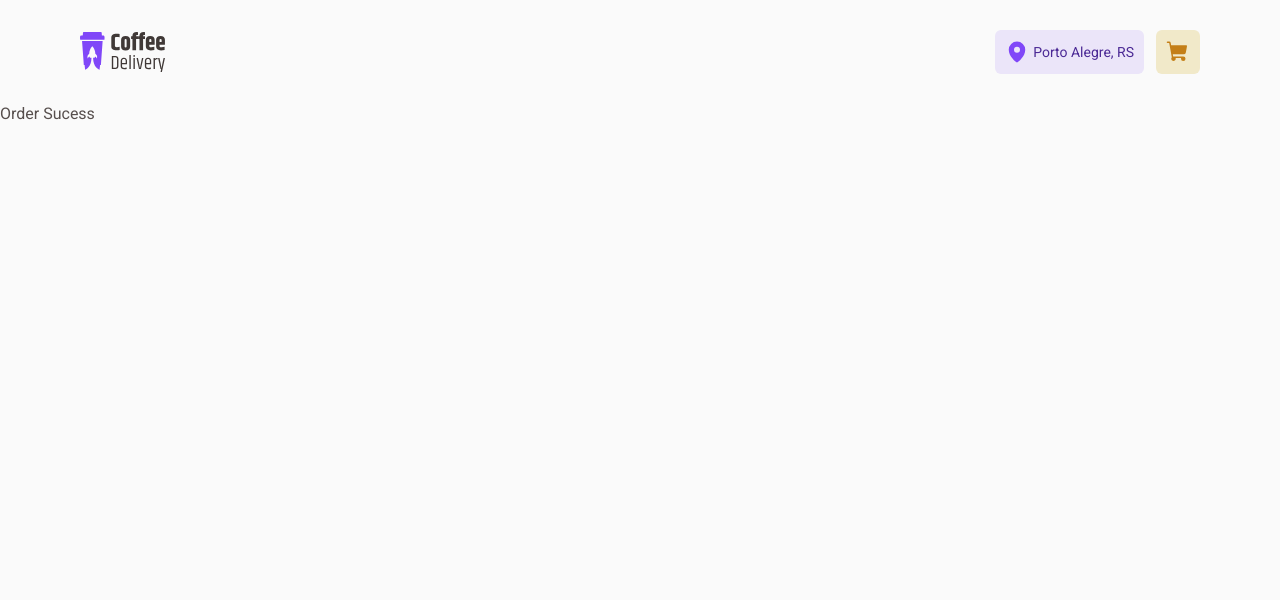
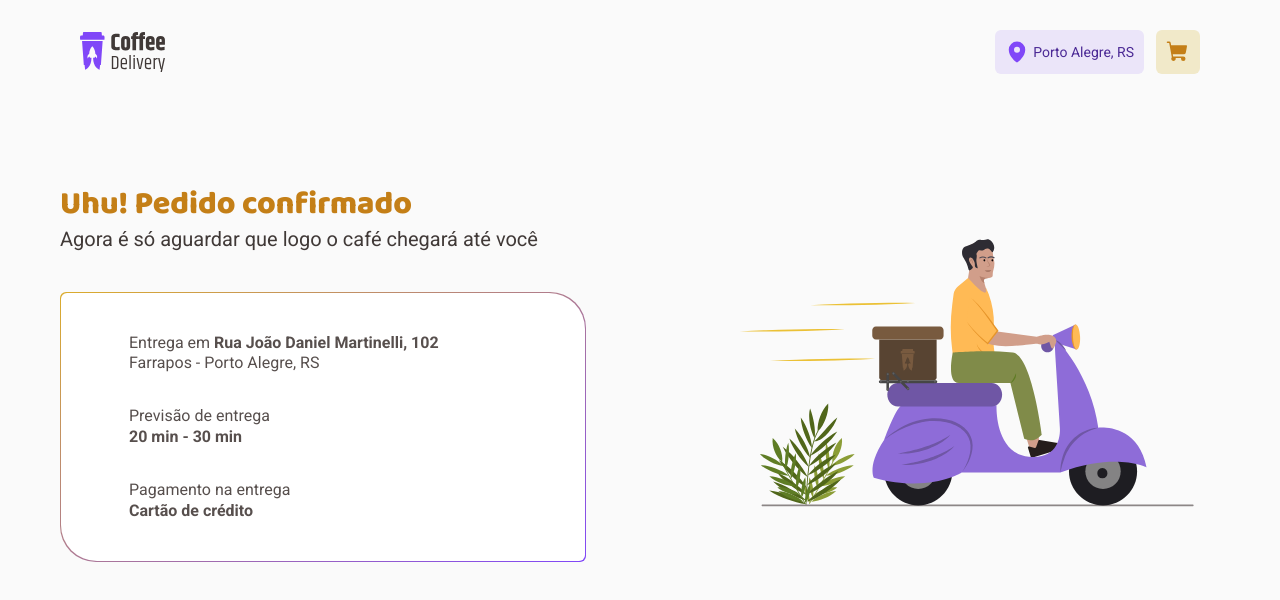
Before and after one commit to edilaine-as/ReactJS_CoffeeDelivery, a React (Vite) app: page /order-sucess in a window 1280 px wide. Shown: the top 600 px of the page. Built offline with nearby package versions, Linux system fonts and the light colour scheme.

Commit message:
Add OrderSucess

```diff
--- a/src/pages/OrderSucess/index.tsx
+++ b/src/pages/OrderSucess/index.tsx
@@ -1,3 +1,55 @@
+import { CurrencyDollar, MapPin, Timer } from 'phosphor-react'
+import imgOrderSucess from '../../../public/img-order-sucess.svg'
+import { Info, Order, Container, Heading, InfoContent } from './styles'
+
 export function OrderSucess() {
-  return <h1>Order Sucess</h1>
+  return (
+    <Container>
+      <Order>
+        <Heading>
+          <h1>Uhu! Pedido confirmado</h1>
+          <p>Agora é só aguardar que logo o café chegará até você</p>
+        </Heading>
+        <Info>
+          <InfoContent>
+            <div>
+              <MapPin/>
+              <div>
+                <span>Entrega em
+                  <strong> Rua João Daniel Martinelli, 102</strong>
+                </span>
+                <span>
+                  Farrapos - Porto Alegre, RS
+                </span>
+              </div>
+            </div>
+
+            <div>
+              <Timer/>
+              <div>
+                <span>Previsão de entrega
+                </span>
+                <span>
+                  <strong>20 min - 30 min</strong>
+                </span>
+              </div>
+            </div>
+
+            <div>
+              <CurrencyDollar/>
+              <div>
+                <span>Pagamento na entrega
+                </span>
+                <span>
+                  <strong>Cartão de crédito</strong>
+                </span>
+              </div>
+            </div>
+
+          </InfoContent>
+        </Info>
+      </Order>
+      <img src={imgOrderSucess} />
+    </Container>
+  )
 }
--- /dev/null
+++ b/src/pages/OrderSucess/styles.ts
@@ -0,0 +1,65 @@
+import styled from "styled-components";
+import { mixins } from "../../styles/mixins";
+
+export const Container = styled.main`
+    display: flex;
+    justify-content: space-between;
+    margin: 0 auto;
+    margin-top: 5rem;
+    max-width: 1160px;
+`
+
+export const Order = styled.div`
+    display: flex;
+    flex-direction: column;
+    gap: 40px;
+    min-width: 526px;
+`
+
+export const Heading = styled.div`
+    h1{
+        ${mixins.fonts.titleL};
+        color: ${(props) => props.theme["yellow-dark"]};
+    }
+    p{
+        ${mixins.fonts.textL};
+        color: ${(props) => props.theme["base-subtitle"]};
+    }
+`
+
+export const Info = styled.div`
+    width: 100%;
+
+    border: 1px solid;
+    border-color: transparent;
+    border-radius: 6px 36px;
+    border-color: transparent;
+
+    background-origin: border-box;
+    background-image: linear-gradient(to bottom right, ${(props) => props.theme.yellow}, ${(props) => props.theme.purple});
+`
+
+export const InfoContent = styled.div`
+    padding: 40px;
+    background-color: white;
+    border-radius: 6px 36px;
+
+    display: flex;
+    flex-direction: column;
+    gap: 32px;
+
+    > div{
+        display: flex;
+        gap: 12px;
+
+        > svg {
+            padding: 8px;
+            border-radius: 999px;
+          }
+
+        > div{
+            display: flex;
+            flex-direction: column;
+        }
+    }
+`
```
Also changed, not shown: public/img-order-sucess.svg (added), src/pages/OrderSucess/styles.css (deleted).
